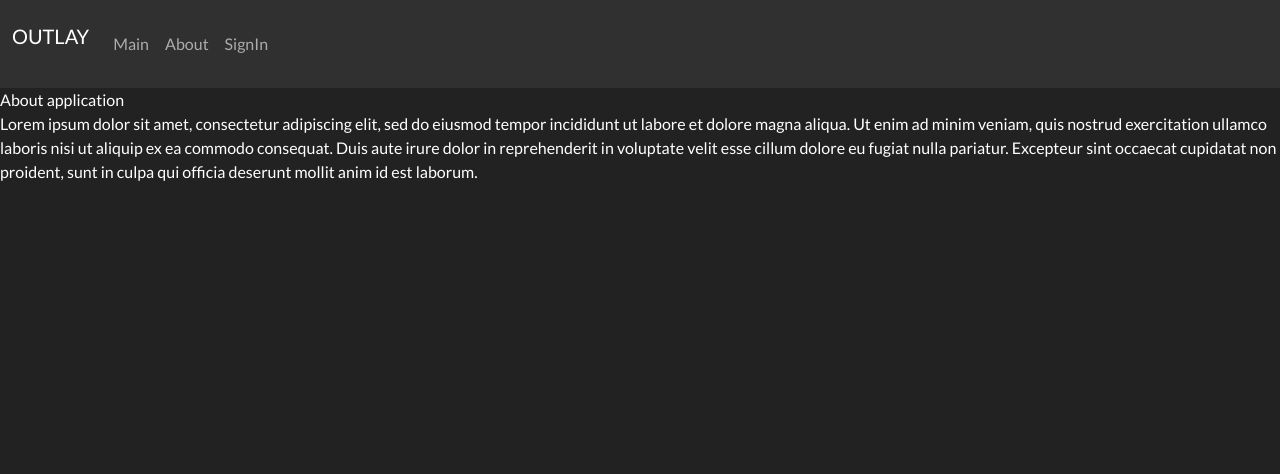
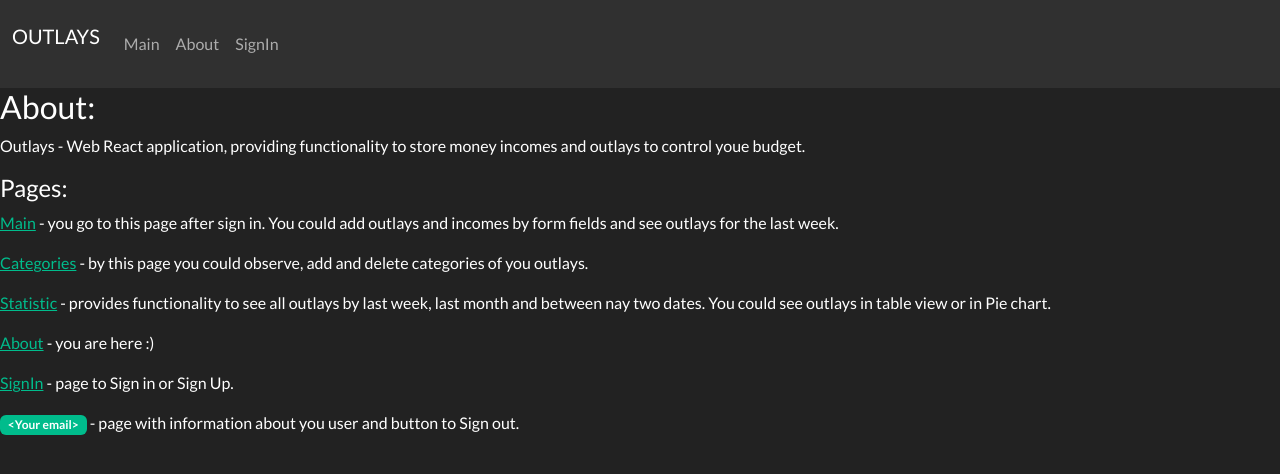
Before and after one commit to SergeyAkkuratov/OTUS_homework_lesson47, a React app: page /about in a window 1280 px wide. Shown: the top 474 px of the page. Built offline with nearby package versions, Linux system fonts and the light colour scheme; no server answers.

Commit message:
Исправление опечатко и ошибок из консоли

```diff
--- a/src/components/About/About.tsx
+++ b/src/components/About/About.tsx
@@ -1,17 +1,20 @@
 import React, { useState } from "react";
 import { FC, PropsWithChildren } from "react";
+import { Link } from "react-router-dom";
 
 
 export default function About() {
     return (
         <>
-            <div className="about-header">About application</div>
-            <div className="common-text">
-                Lorem ipsum dolor sit amet, consectetur adipiscing elit, sed do eiusmod tempor incididunt ut labore et dolore magna aliqua. Ut enim ad
-                minim veniam, quis nostrud exercitation ullamco laboris nisi ut aliquip ex ea commodo consequat. Duis aute irure dolor in reprehenderit in
-                voluptate velit esse cillum dolore eu fugiat nulla pariatur. Excepteur sint occaecat cupidatat non proident, sunt in culpa qui officia
-                deserunt mollit anim id est laborum.
-            </div>
+            <h3>About:</h3>
+            <p>Outlays - Web React application, providing functionality to store money incomes and outlays to control youe budget.</p>
+            <h4>Pages:</h4>
+            <p><Link to='/'>Main</Link> - you go to this page after sign in. You could add outlays and incomes by form fields and see outlays for the last week.</p>
+            <p><Link to='/categories'>Categories</Link> - by this page you could observe, add and delete categories of you outlays.</p>
+            <p><Link to='/statistic'>Statistic</Link> - provides functionality to see all outlays by last week, last month and between nay two dates. You could see outlays in table view or in Pie chart.</p>
+            <p><Link to='/about'>About</Link> - you are here :)</p>
+            <p><Link to='/signin'>SignIn</Link> - page to Sign in or Sign Up.</p>
+            <p><span className="badge bg-success">&lt;Your email&gt;</span> - page with information about you user and button to Sign out.</p>
         </>
     );
 }
--- a/src/components/Categories/Categories.tsx
+++ b/src/components/Categories/Categories.tsx
@@ -1,11 +1,11 @@
 import React, { useState } from "react";
-import { categoriesSlice, useAppSelector } from "../../store/Store";
+import { categoriesSlice, listOfCategories, useAppSelector } from "../../store/Store";
 import { push, set } from "firebase/database";
 import CategoriesTable from "./CategoriesTable/CategoriesTable";
 
 export default function Categories() {
     const categoriesDbRef = useAppSelector(categoriesSlice.selectors.dbReference);
-    const categories = useAppSelector(categoriesSlice.selectors.listOfCategories);
+    const categories = useAppSelector(listOfCategories);
     const [formData, setFormData] = useState({
         name: "",
         parent: null
@@ -35,13 +35,13 @@ export default function Categories() {
                         <input type="text" className="form-control" id="name" placeholder="Enter Category name" value={formData.name} onChange={handleChange} />
                     </div>
                     <div>
-                        <label htmlFor="parent" className="form-label mt-1">Type</label>
+                        <label htmlFor="parent" className="form-label mt-1">Parent</label>
                         <select className="form-select" id="parent" value={formData.parent ?? "No parent"} onChange={handleChange}>
                             <option key={"no_parent"}>No parent</option>
                             {categories.map((category) => <option key={category.id} value={category.id}>{category.name}</option>)}
                         </select>
                     </div>
-                    <button type="submit" className="btn btn-primary mt-2">Add</button>
+                    <button type="submit" className="btn btn-primary mt-2">Add Category</button>
                 </fieldset>
             </form>
             <CategoriesTable />
--- a/src/components/Categories/CategoriesTable/CategoriesTable.tsx
+++ b/src/components/Categories/CategoriesTable/CategoriesTable.tsx
@@ -1,9 +1,9 @@
 import React from "react";
-import { categoriesSlice, useAppSelector } from "../../../store/Store";
+import { listOfCategories, useAppSelector } from "../../../store/Store";
 import CategoriesTableRow from "./CategoriesTableRow";
 
 export default function CategoriesTable() {
-    const categories = useAppSelector(categoriesSlice.selectors.listOfCategories);
+    const categories = useAppSelector(listOfCategories);
     return (
         <>
             <table className="table table-hover" data-bs-spy="scroll">
--- a/src/components/Header/Header.tsx
+++ b/src/components/Header/Header.tsx
@@ -9,7 +9,7 @@ export default function Header() {
 		<>
 			<nav className="navbar navbar-expand-lg bg-dark" data-bs-theme="dark">
 				<div className="container-fluid">
-					<p className="navbar-brand">OUTLAY</p>
+					<p className="navbar-brand">OUTLAYS</p>
 					<button className="navbar-toggler" type="button" data-bs-toggle="collapse" data-bs-target="#navbarColor02" aria-controls="navbarColor02" aria-expanded="false" aria-label="Toggle navigation">
 						<span className="navbar-toggler-icon"></span>
 					</button>
--- a/src/components/Main/AddOutlay/AddOutlay.tsx
+++ b/src/components/Main/AddOutlay/AddOutlay.tsx
@@ -1,14 +1,15 @@
 import React, { useState } from "react";
 import { OutlayType } from "../../../store/Store.types";
-import { categoriesSlice, outlaysSlice, useAppSelector } from "../../../store/Store";
+import { listOfCategories, outlaysSlice, useAppSelector } from "../../../store/Store";
 import { push, set } from "firebase/database";
+import { formatDate } from "../../../helpers";
 
 export default function AddOutlay() {
     const dbRef = useAppSelector(outlaysSlice.selectors.dbReference);
-    const categories = useAppSelector(categoriesSlice.selectors.listOfCategories);
+    const categories = useAppSelector(listOfCategories);
     const cleanFormData = {
         type: OutlayType.INCOME,
-        date: "",
+        date: formatDate(new Date()),
         sum: 0,
         category: categories[0].id,
         comment: ""
@@ -62,7 +63,7 @@ export default function AddOutlay() {
                         <label htmlFor="comment" className="form-label mt-1">Comment</label>
                         <textarea className="form-control" id="comment" rows={3} value={formData.comment} onChange={handleChange}></textarea>
                     </div>
-                    <button type="submit" className="btn btn-primary mt-2">Add</button>
+                    <button type="submit" className="btn btn-primary mt-2">Add {formData.type}</button>
                 </fieldset>
             </form>
         </>
--- a/src/components/Main/Main.tsx
+++ b/src/components/Main/Main.tsx
@@ -16,7 +16,7 @@ export default function () {
                 <div className="alert alert-dismissible alert-warning">
                     <h4 className="alert-heading">Warning!</h4>
                     <p className="mb-0">While you aren't sign in, you couldn't use this application!</p>
-                    <Link className="nav-link" to='/singin'>SingIn</Link>
+                    <Link className="nav-link" to='/signin'>SingIn</Link>
                 </div>
             </>
         );
--- a/src/components/SignIn/SignIn.tsx
+++ b/src/components/SignIn/SignIn.tsx
@@ -38,6 +38,7 @@ export default function SingIn() {
             await categoriesConnect(newUserState);
             navigate("/");
         } catch (error) {
+            console.log(error);
             dispatch(userSlice.actions.failureAuth())
         }
     }
--- a/src/components/Statistic/Statistic.tsx
+++ b/src/components/Statistic/Statistic.tsx
@@ -4,17 +4,7 @@ import { categoriesSlice, filterOutlays, store } from "../../store/Store";
 import { OutlayType } from "../../store/Store.types";
 import { useSearchParams } from "react-router-dom";
 import OutlayTable from "../OutlayTable/OutlayTable";
-
-function formatDate(date: Date): string {
-    const year = date.getFullYear();
-    const month = String(date.getMonth() + 1).padStart(2, '0');
-    const day = String(date.getDate()).padStart(2, '0');
-    const hours = String(date.getHours()).padStart(2, "0");
-    const minutes = String(date.getMinutes()).padStart(2, "0");
-
-    return `${year}-${month}-${day}T${hours}:${minutes}`;
-}
-
+import { formatDate } from "../../helpers";
 
 export default function Statistic() {
     const defaultFilters = ["LastWeek", "LastMonth", "BetweenTwoDates"];
--- /dev/null
+++ b/src/helpers.tsx
@@ -0,0 +1,9 @@
+export function formatDate(date: Date): string {
+    const year = date.getFullYear();
+    const month = String(date.getMonth() + 1).padStart(2, '0');
+    const day = String(date.getDate()).padStart(2, '0');
+    const hours = String(date.getHours()).padStart(2, "0");
+    const minutes = String(date.getMinutes()).padStart(2, "0");
+
+    return `${year}-${month}-${day}T${hours}:${minutes}`;
+}
--- a/src/store/Store.ts
+++ b/src/store/Store.ts
@@ -122,9 +122,6 @@ export const categoriesSlice = createSlice({
             }
             return state.categories[id].name;
         },
-        listOfCategories: (state) => {
-            return Object.keys(state.categories).map((key) => state.categories[key]);
-        },
         highestCategoryName: (state, id: string) => {
             let category = state.categories[id];
             while (category.parent) {
@@ -197,3 +194,10 @@ export const filterOutlays = createAppSelector(
                     .sort((a, b) => Date.parse(b.date) - Date.parse(a.date));
     }
 )
+
+export const listOfCategories = createAppSelector(
+    [(state) => {return state.Categories.categories}],
+    (categories: Categories) => {
+        return Object.keys(categories).map((key) => categories[key]);
+    }
+)
```
